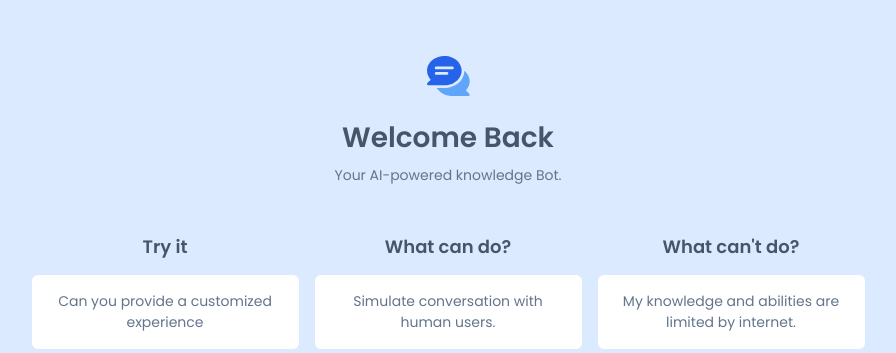
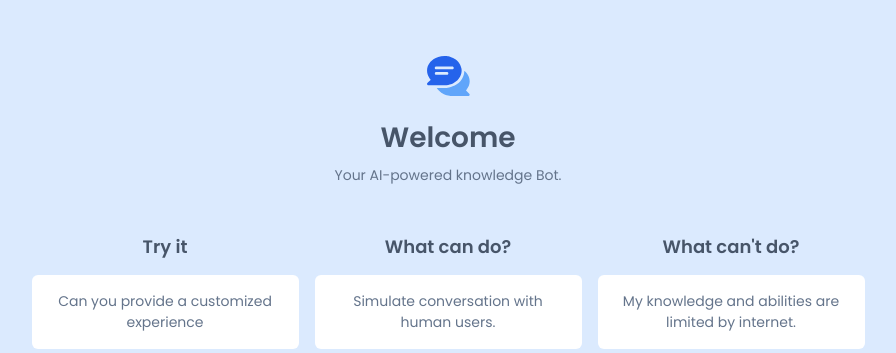
Before and after one commit to OrdenWills/remake-personal-ai, a Flask app: page / in a window 1280 px wide. Shown: the part 73-426 px from the top of the page, without its empty margins (192-1088 px from the left). Run offline with Flask 3, Linux system fonts and the light colour scheme; some libraries are stand-ins or nearby versions.

Commit message:
modified:   templates/chat-bot-welcome.html

```diff
--- a/templates/chat-bot-welcome.html
+++ b/templates/chat-bot-welcome.html
@@ -14,7 +14,7 @@
                                         fill="#2563EB" />
                                 </svg>
                             </a>
-                            <h1 class="mt-3">Welcome Back</h1>
+                            <h1 class="mt-3">Welcome</h1>
                             <p>Your AI-powered knowledge Bot.</p>
                         </div>
                         <div class="row g-3 justify-content-center text-center">
```
